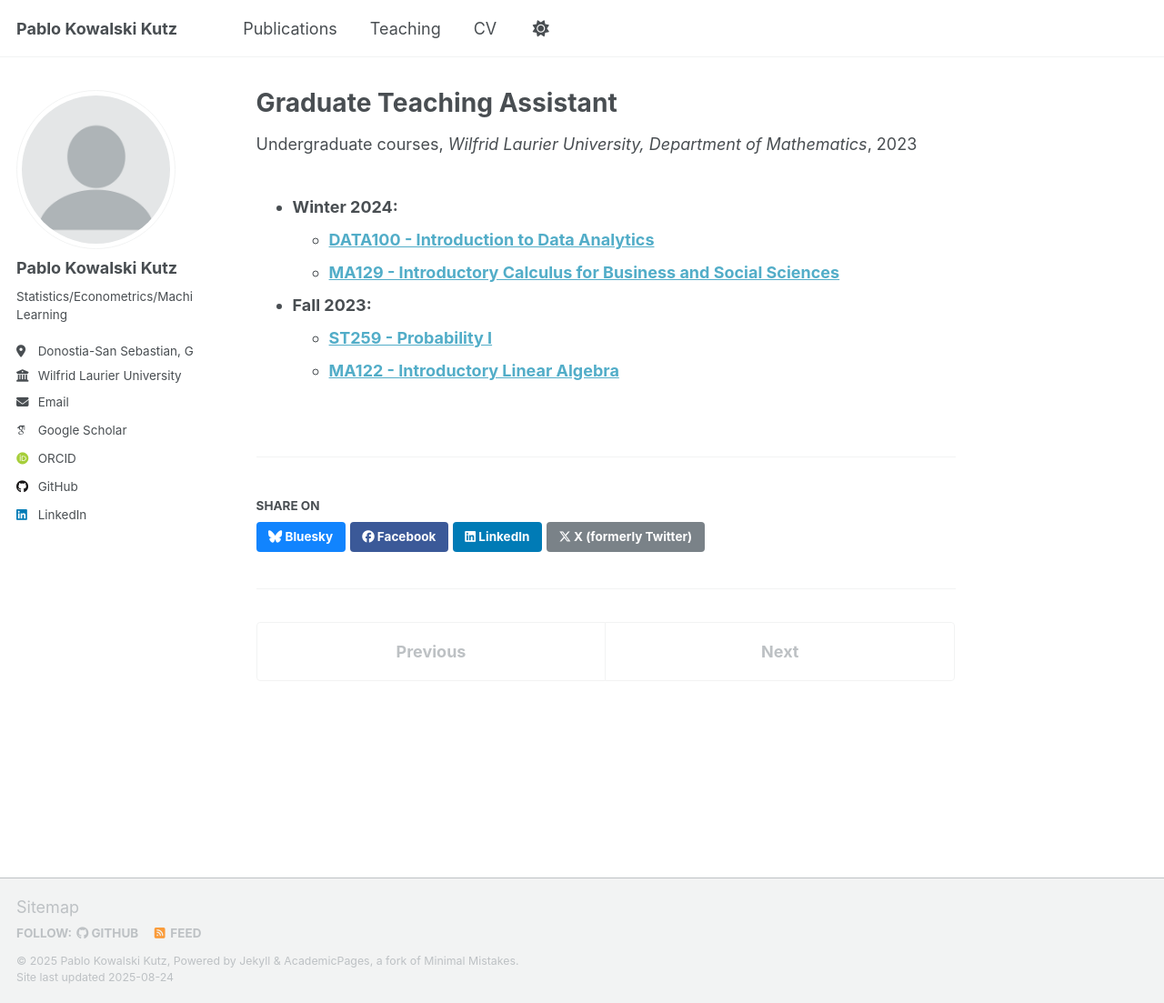
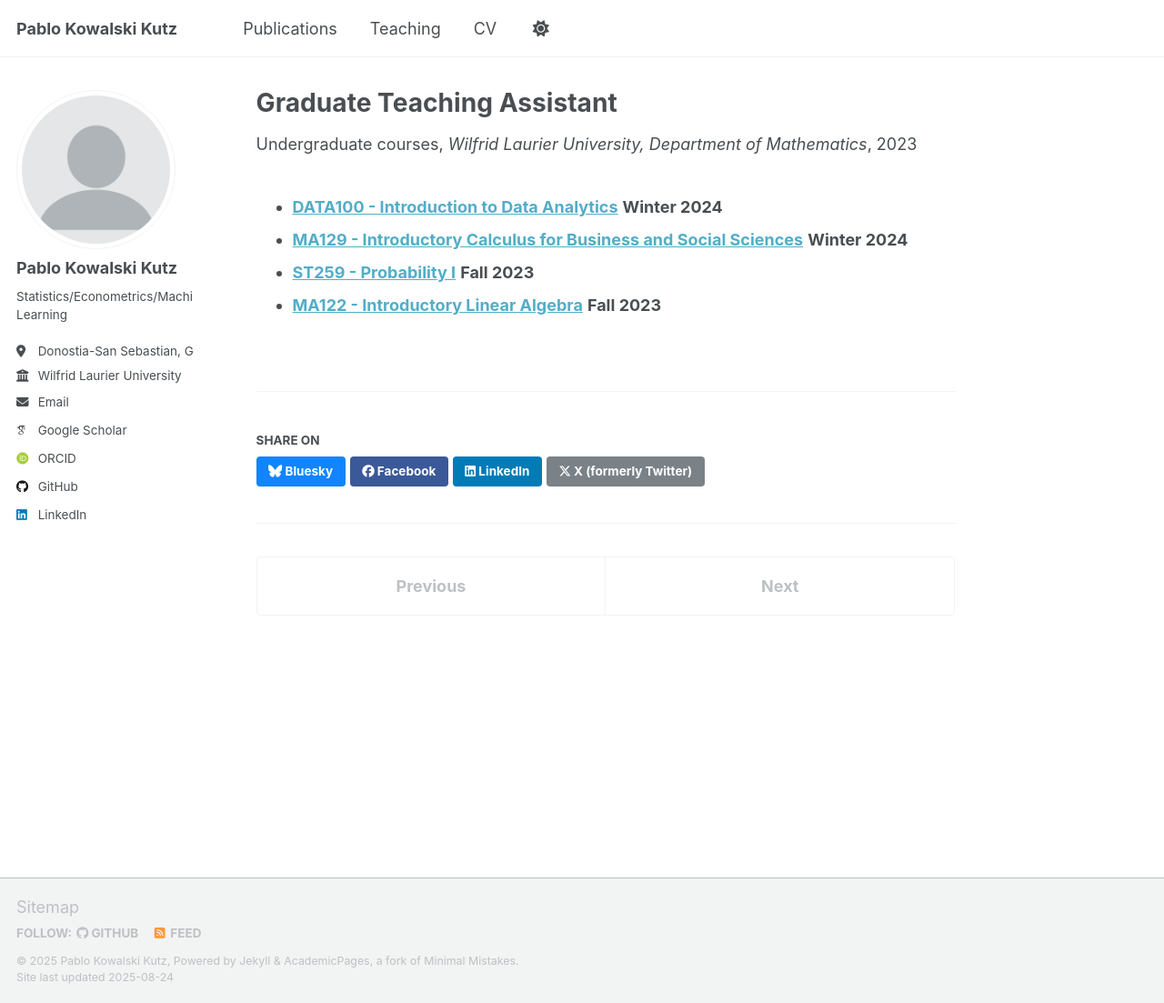
Before and after one commit to pabluski00/pabluski00.github.io, a Jekyll site: the page built from _teaching/WLU_TA.md, in a window 1280 px wide and 1103 px high. Shown: the whole window at 91% size. Built offline with Jekyll 4.4.1, drawn with Linux system fonts in a browser that asks for light colours; some web fonts are replaced; a script that is not in the unit is left out.

Commit message:
Update WLU_TA.md

```diff
--- a/_teaching/WLU_TA.md
+++ b/_teaching/WLU_TA.md
@@ -8,9 +8,7 @@ date: 2023-09-01
 location: "Waterloo, Ontario, Canada"
 ---
 
-- **Winter 2024:**
-  - **[DATA100 - Introduction to Data Analytics](https://academic-calendar.wlu.ca/course.php?c=60407&cal=1&d=2426&s=1000&y=83)**
-  - **[MA129 - Introductory Calculus for Business and Social Sciences](https://academic-calendar.wlu.ca/course.php?c=60343&cal=1&d=2414&s=1000&y=83)**
-- **Fall 2023:**
-  - **[ST259 - Probability I](https://academic-calendar.wlu.ca/course.php?c=76585&cal=1&d=3120&s=1152&y=92)**
-  - **[MA122 - Introductory Linear Algebra](https://academic-calendar.wlu.ca/course.php?c=56711&cal=1&d=2243&s=966&y=81)**
+  - **[DATA100 - Introduction to Data Analytics](https://academic-calendar.wlu.ca/course.php?c=60407&cal=1&d=2426&s=1000&y=83)** **Winter 2024**
+  - **[MA129 - Introductory Calculus for Business and Social Sciences](https://academic-calendar.wlu.ca/course.php?c=60343&cal=1&d=2414&s=1000&y=83)** **Winter 2024**
+  - **[ST259 - Probability I](https://academic-calendar.wlu.ca/course.php?c=76585&cal=1&d=3120&s=1152&y=92)** **Fall 2023**
+  - **[MA122 - Introductory Linear Algebra](https://academic-calendar.wlu.ca/course.php?c=56711&cal=1&d=2243&s=966&y=81)** **Fall 2023**
```
